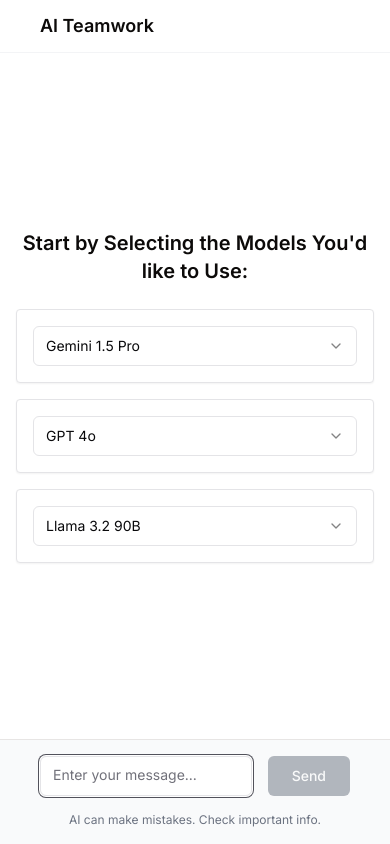
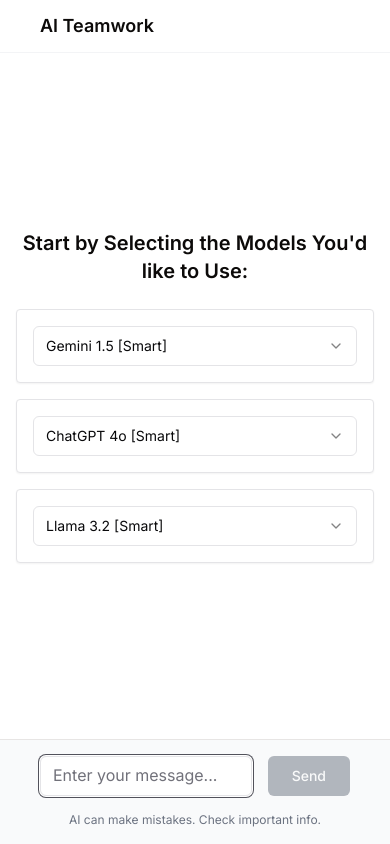
Before and after one commit to williamhutech/many-ai, a Next.js app: page / in a window 390 px wide. Built offline with nearby package versions, Linux system fonts and the light colour scheme.

Commit message:
Version 0.21 - Next Phase
- Removed zooming bug on mobile devices
- Renamed models
- Updated to Vercel 37.6

```diff
--- a/package.json
+++ b/package.json
@@ -43,7 +43,7 @@
     "tailwindcss-animate": "^1.0.7",
     "tar": "^7.4.3",
     "together-ai": "^0.6.0-alpha.4",
-    "vercel": "^37.6.0"
+    "vercel": "^37.8.0"
   },
   "devDependencies": {
     "@types/node": "^20",
--- a/src/app/globals.css
+++ b/src/app/globals.css
@@ -111,3 +111,13 @@
     max-width: 1280px;
   }
 }
+
+@media screen and (max-width: 768px) {
+  input, textarea, select {
+    font-size: 16px !important;
+  }
+}
+
+body {
+  touch-action: pan-x pan-y;
+}
--- a/src/app/layout.tsx
+++ b/src/app/layout.tsx
@@ -16,6 +16,9 @@
 }>) {
   return (
     <html lang="en">
+      <head>
+        <meta name="viewport" content="width=device-width, initial-scale=1, maximum-scale=1, user-scalable=no" />
+      </head>
       <body className="antialiased">
         {children}
         {/* Add Vercel Speed Insights for performance monitoring */}
--- a/src/config/models.ts
+++ b/src/config/models.ts
@@ -24,13 +24,13 @@
     models: [
       {
         id: 'claude-3-haiku-20240307',
-        displayName: 'Claude 3 Haiku',
+        displayName: 'Claude Haiku [FAST]',
         maxTokens: 1000,
         enabled: true,
       },
       {
         id: 'claude-3-5-sonnet-20240620',
-        displayName: 'Claude 3.5 Sonnet',
+        displayName: 'Claude Sonnet [Smart]',
         maxTokens: 1000,
         enabled: true,
       },
@@ -42,13 +42,13 @@
     models: [
       {
         id: 'gpt-4o-2024-08-06',
-        displayName: 'GPT 4o',
+        displayName: 'ChatGPT 4o [Smart]',
         maxTokens: 1000,
         enabled: true,
       },
       {
         id: 'gpt-4o-mini-2024-07-18',
-        displayName: 'GPT 4o Mini',
+        displayName: 'ChatGPT 4o [FAST]',
         maxTokens: 1000,
         enabled: true,
       },
@@ -60,13 +60,13 @@
     models: [
       {
         id: 'gemini-1.5-pro-002',
-        displayName: 'Gemini 1.5 Pro',
+        displayName: 'Gemini 1.5 [Smart]',
         maxTokens: 1000,
         enabled: true,
       },
       {
         id: 'gemini-1.5-flash-002',
-        displayName: 'Gemini 1.5 Flash',
+        displayName: 'Gemini 1.5 [FAST]',
         maxTokens: 1000,
         enabled: true,
       },
@@ -78,13 +78,13 @@
     models: [
       {
         id: 'meta-llama/Llama-3.2-90B-Vision-Instruct',
-        displayName: 'Llama 3.2 90B - DI',
+        displayName: 'Llama 3.2 [Smart]',
         maxTokens: 1000,
         enabled: false,
       },
       {
         id: 'meta-llama/Llama-3.2-11B-Vision-Instruct',
-        displayName: 'Llama 3.2 11B - DI',
+        displayName: 'Llama 3.2 [FAST]',
         maxTokens: 1000,
         enabled: false,
       },
@@ -101,20 +101,14 @@
     clientName: 'groq',
     models: [
       {
-        id: 'llama-3.1-70b-versatile',
-        displayName: 'Llama 3.1 70B ULTRA',
-        maxTokens: 1000,
-        enabled: false,
-      },
-      {
         id: 'llama-3.2-90b-text-preview',
-        displayName: 'Llama 3.2 90B ULTRA',
+        displayName: 'Llama 3.2 [ULTRA Smart]',
         maxTokens: 1000,
         enabled: true,
       },
       {
         id: 'llama-3.2-11b-text-preview',
-        displayName: 'Llama 3.2 11B ULTRA',
+        displayName: 'Llama 3.2 [ULTRA FAST]',
         maxTokens: 1000,
         enabled: true,
       },
@@ -126,13 +120,13 @@
     models: [
       {
         id: 'meta-llama/Llama-3.2-90B-Vision-Instruct-Turbo',
-        displayName: 'Llama 3.2 90B',
+        displayName: 'Llama 3.2 [Smart]',
         maxTokens: 1000,
         enabled: true,
       },
       {
         id: 'meta-llama/Llama-3.2-11B-Vision-Instruct-Turbo',
-        displayName: 'Llama 3.2 11B',
+        displayName: 'Llama 3.2 [FAST]',
         maxTokens: 1000,
         enabled: true,
       },
```
Also changed, not shown: 1 other file (tests, documents, lock files or other folders).
